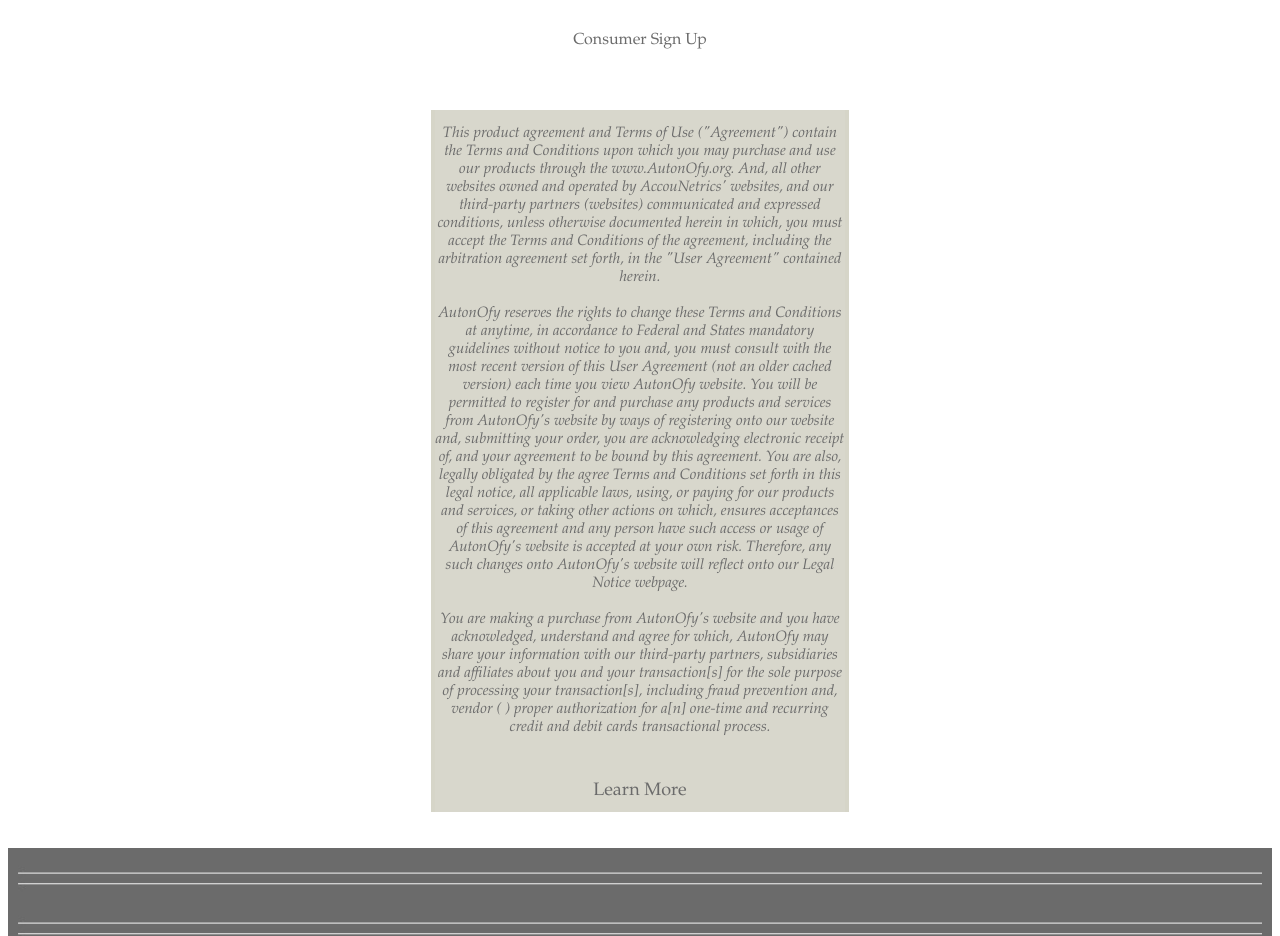
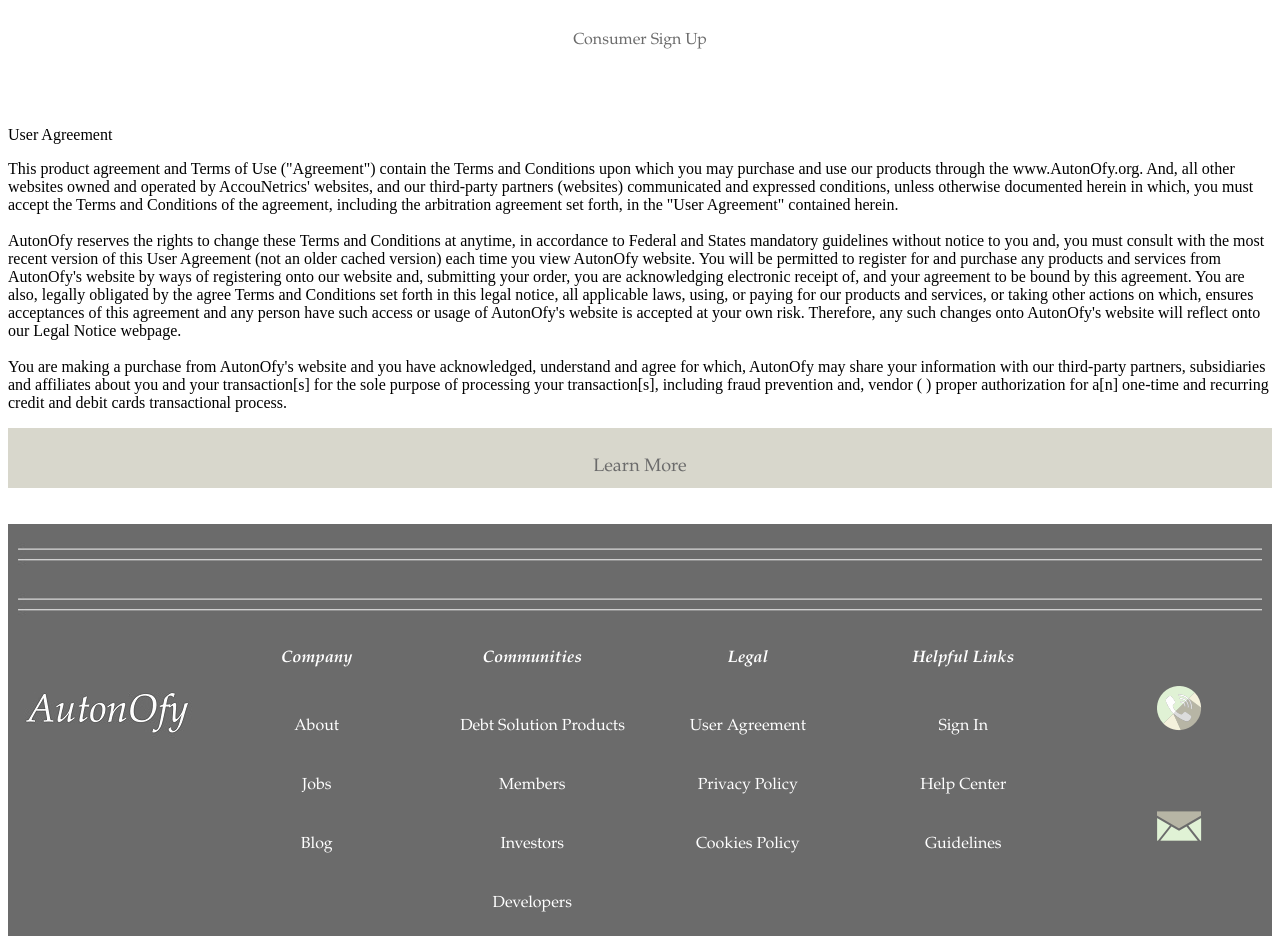
Before and after one commit to PebblesFaith/AutonOfy-Development, a website: page indexUserAgreement.html in a window 1280 px wide. Shown: the part 642-1578 px from the top of the page. Drawn offline with Linux system fonts and the light colour scheme.

Commit message:
Update indexUserAgreement.html
Today (July 20, 2020), Sarai Hannah Ajai have updated, her indexUserAgreement.html and UserAgreement.css files because Ms. Ajai written User Agreement was not format correctly from previous HTML and CSS written codings copy from other files.

```diff
--- a/indexUserAgreement.html
+++ b/indexUserAgreement.html
@@ -105,10 +105,15 @@
         <br>
         <br>
 
-        <div class="row7">
-            <div class="column7">
-                <div>
-                    <div class="flex-container7">
+        <div class="flex-container-row7">
+            <div id="titleHeader-row7">
+                <p>
+                    User Agreement
+                </p>
+            </div>
+            <div class="flex-container-row7">
+                <div id="paragraphbody-row7">
+
                     <p>This product agreement and Terms of Use ("Agreement") contain the Terms and Conditions upon which you
                         may purchase and use our products through the www.AutonOfy.org. And, all other websites owned and operated by AccouNetrics'
                         websites, and our third-party partners (websites) communicated and expressed conditions, unless otherwise documented
@@ -132,8 +137,8 @@
                         one-time and recurring credit and debit cards transactional process.
                         <br>
 
-
                         </p>
+                        </div>
                 </div>
 
 
```
Lines whose indentation alone changed are shown as unchanged.
